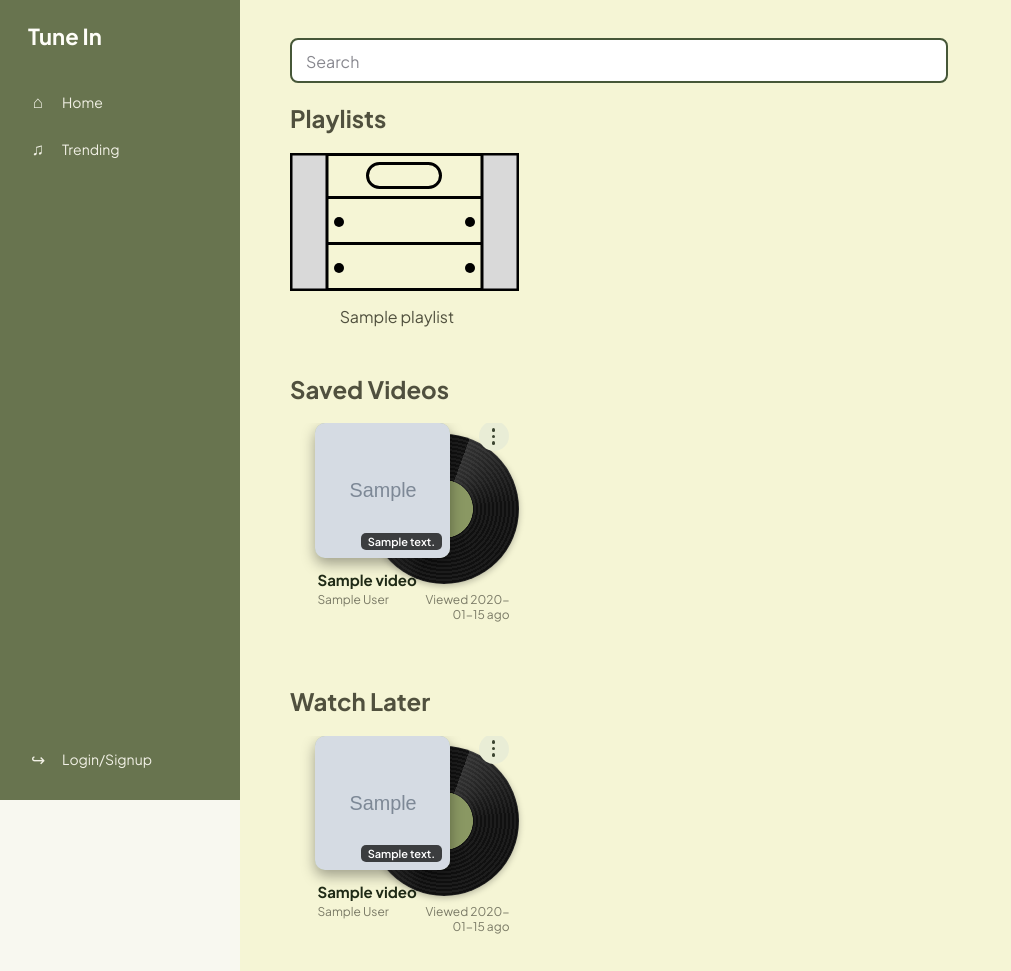
After one commit to CSCI-5117-F26/developing-the-interactive-web-project-1-group-4, a Python web app: template src/developing-the-interactive-web-project-1-group-4/templates/library.html in a window 1280 px wide. The commit adds this page. Shown: the whole page, without its empty margins (0-1011 px from the left). Run offline with Jinja, Linux system fonts and the light colour scheme; the template is opened without the code that fills it: most values are stand-ins (such as "Sample title", 1, 10 or a date in 2020); grey boxes marked "Sample" are stand-in pictures.

Commit message:
Library Page

```diff
--- /dev/null
+++ b/src/developing-the-interactive-web-project-1-group-4/static/css/library-style.css
@@ -0,0 +1,70 @@
+.playlist-row {
+    display: grid;
+    grid-template-columns: repeat(4, minmax(0, 1fr));
+    gap: 16px 28px;
+}
+
+.playlist-card {
+    display: block;
+    text-align: center;
+}
+
+.playlist-card:hover {
+    transform: scale(110%);
+    cursor: pointer;
+}
+
+.playlist-title {
+    margin-top: 5%;
+}
+
+.saved-vid-card{
+    background-color: transparent !important;
+    padding: 0px 11px 12px !important;
+    box-shadow: none !important;
+}
+
+.saved-section {
+    margin-top: 5%;
+}
+
+.saved-row{
+    display: grid;
+    grid-auto-flow: column;
+    grid-auto-columns: calc((100% - 18px)/4);
+    gap: 6px;
+    overflow-x: auto;
+    overflow-y: hidden;
+    width: 100%;
+    box-sizing: border-box;
+    scroll-snap-type: x proximity;
+    padding-bottom: 0.5%;
+}
+
+
+.vinyl-library {
+    top: 8% !important;
+    left: 67% !important;
+}
+
+.vinyl-art {
+    padding-top: 0% !important;
+}
+
+.vinyl-dots {
+    top: -2px !important;
+}
+
+.video-info {
+    display: flex;
+    flex-direction: row;
+}
+
+.video-info-section{
+    flex-basis: 50%;
+    text-wrap: wrap;
+}
+
+.video-info-section-time {
+    text-align: right;
+}
--- /dev/null
+++ b/src/developing-the-interactive-web-project-1-group-4/templates/library.html
@@ -0,0 +1,112 @@
+{% extends "base.html" %}
+
+{% block content %}
+<link rel="stylesheet" href="{{ url_for('static', filename='css/library-style.css') }}?v=2">
+<link rel="stylesheet" href="{{ url_for('static', filename='css/manage-videos.css') }}?v=2">
+
+
+<div class="home-placeholder">
+    {% include "searchBar.html" %}
+
+    <!-- Playlist -->
+    <div>
+        <h2>Playlists</h2>
+        <div class="playlist-row">
+            {% for playlist in playlists %}
+            <div class="playlist-card">
+                {% include "svg/playlist.html"%}
+                <div class="playlist-title">
+                    {{playlist.title}}
+                </div>
+            </div>
+            {% endfor %}
+        </div>
+    </div>
+
+
+    <!-- Saved Videos -->
+    <div class="saved-section">
+        <h2>Saved Videos</h2>
+        <div class="saved-row">
+            {% for video in saved_videos %}
+            <article class="mv-card saved-vid-card"
+                    data-title="{{ video.title }}"
+                    >
+
+                <button type="button" class="mv-dots vinyl-dots" aria-haspopup="menu" aria-expanded="false"
+                        aria-label="Options for {{ video.title }}">
+                    <span></span><span></span><span></span>
+                </button>
+
+                <div class="mv-art vinyl-art">
+                    <div class="mv-vinyl vinyl-library" aria-hidden="true"></div>
+                                    <div class="mv-thumb">
+                        {% if video.thumbnail_url %}
+                                                    <img src="{{ video.thumbnail_url }}" alt="Thumbnail for {{ video.title }}"
+                                class="{{ 'is-default' if video.is_default else '' }}"
+                                {% if video.is_default %}style="object-fit: contain; background: #fff;"{% endif %}
+                                data-fallback="{{ default_thumbnail_url or '' }}"
+                                onerror="if (this.dataset.fallback && !this.dataset.tried) { this.dataset.tried = '1'; this.classList.add('is-default'); this.style.objectFit = 'contain'; this.style.background = '#fff'; this.src = this.dataset.fallback; } else { this.hidden = true; this.nextElementSibling.hidden = false; }">
+                        {% else %}
+                            <span class="mv-thumb-empty">♫</span>
+                        {% endif %}
+                        {% if video.duration_text %}<span class="mv-duration">{{ video.duration_text }}</span>{% endif %}
+                    </div>
+                </div>
+
+                <div class="mv-info">
+                    <h2 class="mv-title">{{ video.title }}</h2>
+                    <div class="video-info">
+                        <div class="mv-views video-info-section">{{video.author}}</div>
+                        <div class="mv-views video-info-section video-info-section-time">Viewed {{ video.savedtime }} ago</div>
+                    </div>
+                </div>
+
+            </article>
+            {% endfor %}
+        </div>
+    </div>
+
+    <!-- Watch Later -->
+    <div class="saved-section">
+        <h2>Watch Later</h2>
+        <div class="saved-row">
+            {% for video in watchlater %}
+            <article class="mv-card saved-vid-card"
+                        data-title="{{ video.title }}"
+                        >
+
+                    <button type="button" class="mv-dots vinyl-dots" aria-haspopup="menu" aria-expanded="false"
+                            aria-label="Options for {{ video.title }}">
+                        <span></span><span></span><span></span>
+                    </button>
+
+                    <div class="mv-art vinyl-art">
+                        <div class="mv-vinyl vinyl-library" aria-hidden="true"></div>
+                                        <div class="mv-thumb">
+                            {% if video.thumbnail_url %}
+                                                        <img src="{{ video.thumbnail_url }}" alt="Thumbnail for {{ video.title }}"
+                                    class="{{ 'is-default' if video.is_default else '' }}"
+                                    {% if video.is_default %}style="object-fit: contain; background: #fff;"{% endif %}
+                                    data-fallback="{{ default_thumbnail_url or '' }}"
+                                    onerror="if (this.dataset.fallback && !this.dataset.tried) { this.dataset.tried = '1'; this.classList.add('is-default'); this.style.objectFit = 'contain'; this.style.background = '#fff'; this.src = this.dataset.fallback; } else { this.hidden = true; this.nextElementSibling.hidden = false; }">
+                            {% else %}
+                                <span class="mv-thumb-empty">♫</span>
+                            {% endif %}
+                            {% if video.duration_text %}<span class="mv-duration">{{ video.duration_text }}</span>{% endif %}
+                        </div>
+                    </div>
+
+                <div class="mv-info">
+                    <h2 class="mv-title">{{ video.title }}</h2>
+                    <div class="video-info">
+                        <div class="mv-views video-info-section">{{video.author}}</div>
+                        <div class="mv-views video-info-section video-info-section-time">Viewed {{ video.savedtime }} ago</div>
+                    </div>
+                </div>
+
+                </article>
+            {% endfor %}
+        </div>
+</div>
+{% endblock %}
--- a/src/developing-the-interactive-web-project-1-group-4/templates/sidebar.html
+++ b/src/developing-the-interactive-web-project-1-group-4/templates/sidebar.html
@@ -10,8 +10,9 @@
         </a>
         {% if session.get('user') %}
         <a href="{{ url_for('subscription.subscriptions_page') }}" class="sidebar-link" id="subscriptionsMenuOption"><span>▶</span> Subscriptions</a>
-        <a href="#" class="sidebar-link"><span>□</span> Library</a>
-        <a href="#" class="sidebar-link"><span>◷</span> Activity</a>
+        <!-- <a href="#" class="sidebar-link"><span></span> Library</a> -->
+        <a href="{{ url_for('homePage.library') }}" class="sidebar-link" id="libraryMenuOption"><span>□</span> Library</a>
+        <a href="{{ url_for('homePage.activity') }}" class="sidebar-link" id="activityMenuOption"><span>◷</span>Activity</a>
         {% endif %}
     </nav>
     {% if session.get('user') %}
@@ -66,6 +67,10 @@
         activeId = "trendingMenuOption";
     } else if (path.includes("account-settings")) {
         activeId = "accountSettingsMenuOption";
+    } else if (path.includes("library")){
+        activeId="libraryMenuOption"
+    } else if (path.includes("activity")){
+        activeId="activityMenuOption"
     }
 
     document.querySelectorAll(".sidebar-link").forEach(link => {
--- /dev/null
+++ b/src/developing-the-interactive-web-project-1-group-4/templates/svg/playlist.html
@@ -0,0 +1,12 @@
+<svg width="229" height="138" viewBox="0 0 229 138" fill="none" xmlns="http://www.w3.org/2000/svg">
+<path d="M24 1.5H205C206.933 1.5 208.5 3.067 208.5 5V133C208.5 134.933 206.933 136.5 205 136.5H24C22.067 136.5 20.5 134.933 20.5 133V5C20.5 3.067 22.067 1.5 24 1.5Z" stroke-width="3" stroke="black"/>
+<path d="M19 44.5H210" stroke-width="3" stroke="black"/>
+<path d="M19 90.5H210" stroke-width="3" stroke="black"/>
+<circle cx="49" cy="115" r="5" fill="black"/>
+<circle cx="49" cy="69" r="5" fill="black"/>
+<circle cx="180" cy="115" r="5" fill="black"/>
+<circle cx="180" cy="69" r="5" fill="black"/>
+<path d="M1 1H37V137H1V1Z" fill="#D9D9D9" stroke-width="3" stroke="black"/>
+<path d="M192 1H228V137H192V1Z" fill="#D9D9D9" stroke-width="3" stroke="black"/>
+<path d="M89.5 10.5H138.5C145.127 10.5 150.5 15.8726 150.5 22.5C150.5 29.1274 145.127 34.5 138.5 34.5H89.5C82.8726 34.5 77.5 29.1274 77.5 22.5C77.5 15.8726 82.8726 10.5 89.5 10.5Z" stroke-width="3" stroke="black"/>
+</svg>
```
Also changed, not shown: src/developing-the-interactive-web-project-1-group-4/routes/homePage.py (+78 -0 lines), src/developing-the-interactive-web-project-1-group-4/templates/activity.html (added, +22 -0 lines).
